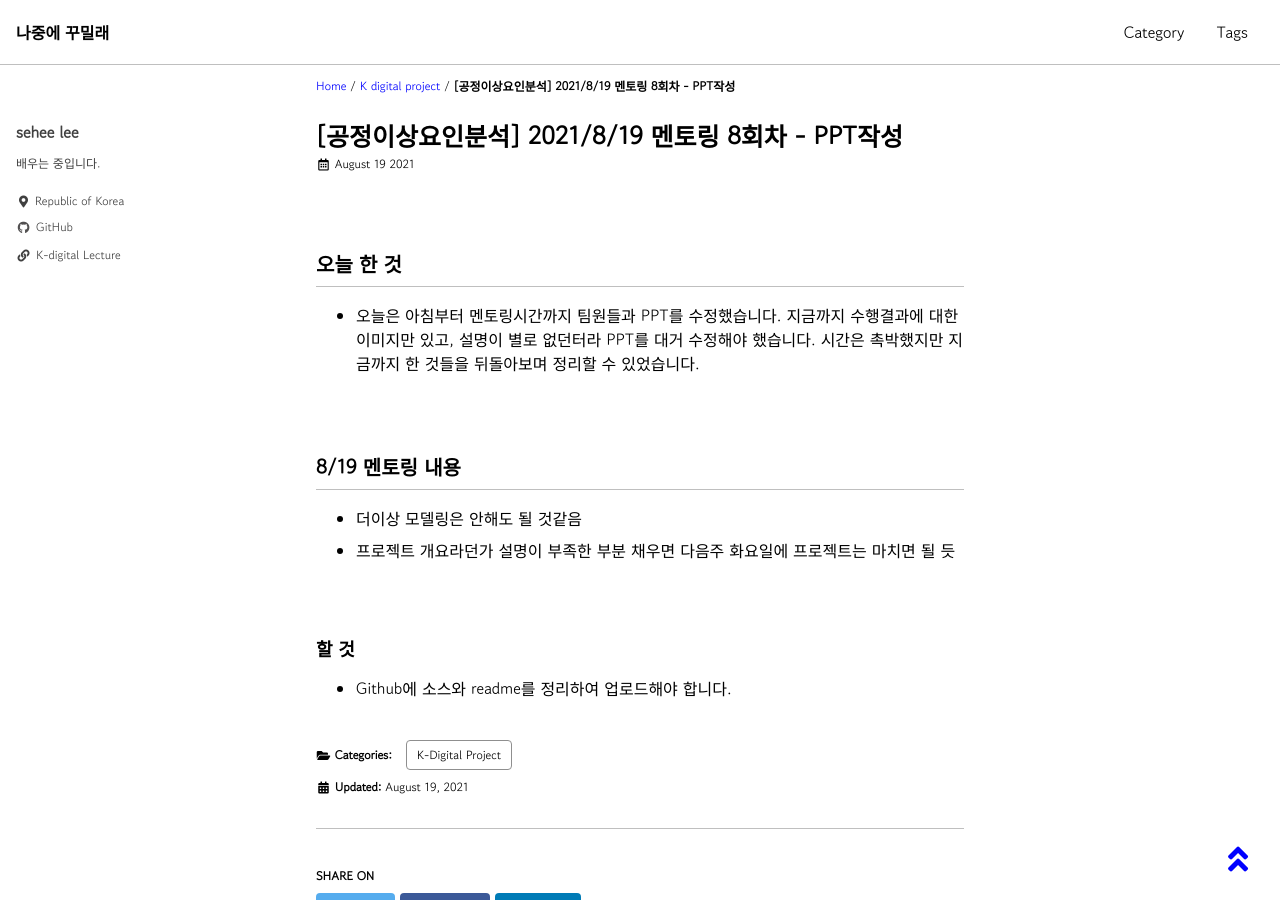
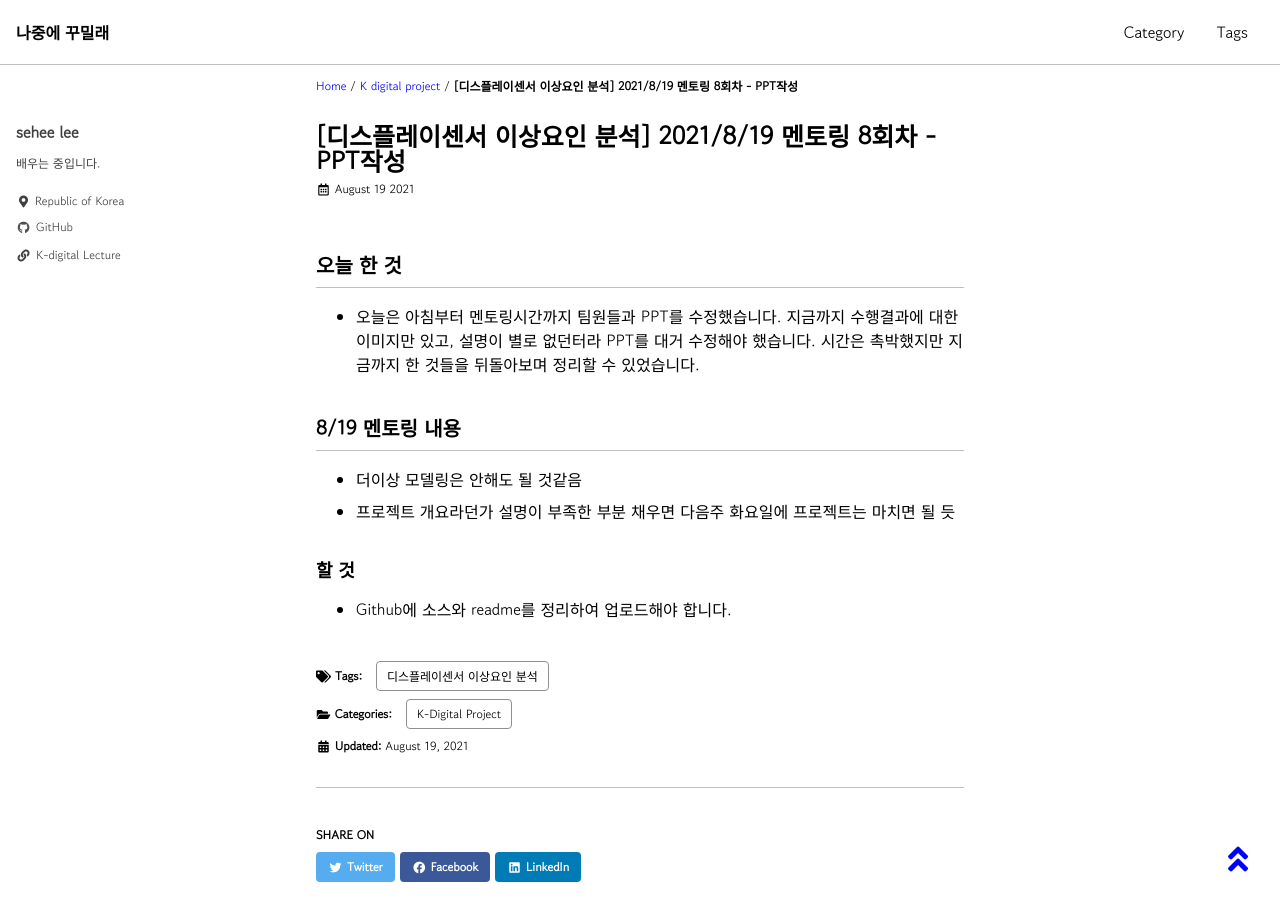
Before and after one commit to 2SEHI/2SEHI.github.io, a Jekyll site: the page built from _posts/2021-08-19-39_K-Digital_Training_Project-Mentoring8.md, in a window 1280 px wide and 900 px high. Built offline with Jekyll 4.4.1, drawn with Linux system fonts in a browser that asks for light colours; cached includes are drawn as plain includes; some web fonts are replaced.

Commit message:
Add Tags

```diff
--- a/_posts/2021-08-18-38_K-Digital_Training_Project.md
+++ b/_posts/2021-08-18-38_K-Digital_Training_Project.md
@@ -1,6 +1,6 @@
 ---
 
-title:  "[공정이상요인분석] 2021/8/18 전처리과정 정리"
+title:  "[디스플레이센서 이상요인 분석] 2021/8/18 전처리과정 정리"
 excerpt: "지금까지 수행한 전처리과정에 대해 정리해보았습니다"
 
 date: 2021-08-18
@@ -11,6 +11,8 @@ comments: true
 
 categories:
   - K-Digital Project
+tags:
+  - 디스플레이센서 이상요인 분석
 ---
 
 
--- a/_posts/2021-08-19-39_K-Digital_Training_Project-Mentoring8.md
+++ b/_posts/2021-08-19-39_K-Digital_Training_Project-Mentoring8.md
@@ -1,6 +1,6 @@
 ---
 
-title:  "[공정이상요인분석] 2021/8/19 멘토링 8회차 - PPT작성"
+title:  "[디스플레이센서 이상요인 분석] 2021/8/19 멘토링 8회차 - PPT작성"
 excerpt: "프로젝트 PPT를 작성했습니다"
 
 date: 2021-08-19
@@ -11,9 +11,11 @@ comments: true
 
 categories:
   - K-Digital Project
+tags:
+  - 디스플레이센서 이상요인 분석
 ---
 
-<br>
+
 
 ## 오늘 한 것
 
@@ -21,14 +23,14 @@ categories:
 
 
 
-<br>
+
 
 ## 8/19 멘토링 내용
 
 - 더이상 모델링은 안해도 될 것같음
 - 프로젝트 개요라던가 설명이 부족한 부분 채우면 다음주 화요일에 프로젝트는 마치면 될 듯
 
-<br>
+
 
 ### 할 것
 
```
Also changed, not shown: _posts/2021-08-24-47_K-Digital_Training_Project-Mentoring9.md (+3 -2 lines).
